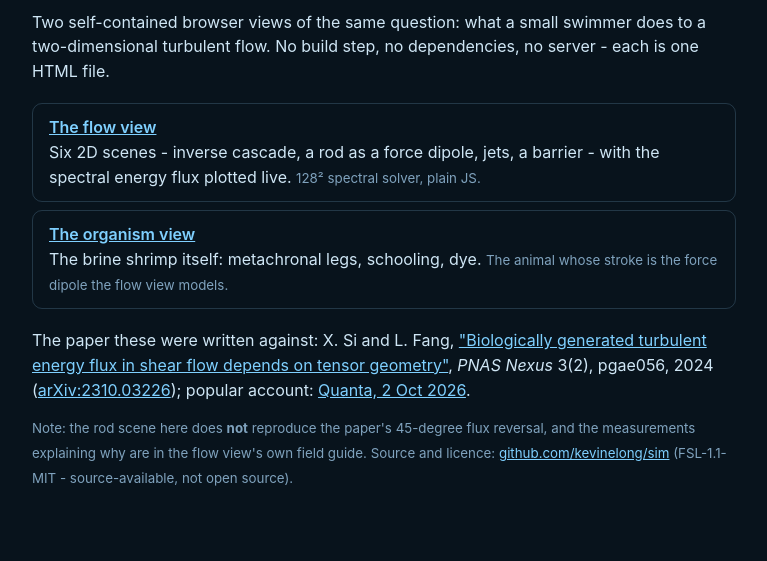
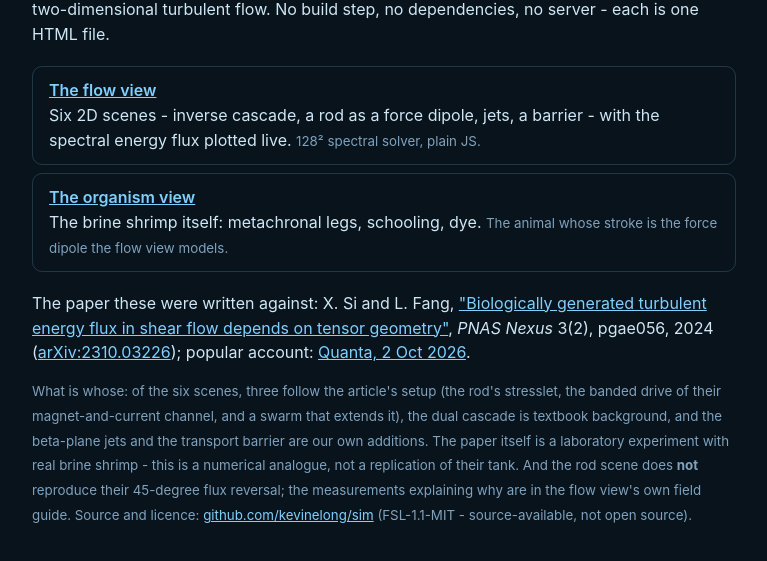
Before and after one commit to kevinelong/sim, a plain HTML site: page index.html in a window 1280 px wide. Shown: the part 193-754 px from the top of the page, without its empty margins (256-1023 px from the left). Drawn offline with Linux system fonts and the light colour scheme.

Commit message:
say what is whose: provenance of all six scenes, and that this is an analogue not a replication
Kevin asked whether the text explains three things: that the article inspired it, that it is arguably incomplete, and that it
includes items the article never had. It did the first (index.html, README 'Which paper', both views, RESUME line 3), did the
second only per scene ('Known limitations', the field guide's caveat, index's note), and never did the third - four of six
scenes carried no provenance at all.

- README: new 'What this is, and what it is not'. The paper is a laboratory experiment (salt-water film over magnets, a
  current-driven banded shear, real Artemia) plus a tensor-geometry argument and collaborators' simulations; this is a 128^2
  pseudo-spectral solver with one synthetic dipole. A table then assigns provenance per scene: rod and MHD channel are the
  article's; the swarm is our extension (the article motivates billions of swimmers, its experiments used one at a time); the
  dual cascade is the Kraichnan-Batchelor background; beta-plane jets and the transport barrier are ours, the barrier being
  something the article says the group is still exploring.
- index.html: a six-line version of the same, ending on the rod's measured non-reproduction.
- RESUME: the scope written down, plus a correction - Quanta does have a moderated comment section.

No claim about the simulation changed; this is what was missing from the description of it.

```diff
--- a/index.html
+++ b/index.html
@@ -39,8 +39,11 @@
      (<a href="https://arxiv.org/abs/2310.03226">arXiv:2310.03226</a>);
      popular account: <a href="https://www.quantamagazine.org/sea-monkeys-show-scientists-how-to-rewrite-a-rule-of-turbulence-20261002/">Quanta,
      2 Oct 2026</a>.</p>
-  <p><small>Note: the rod scene here does <b>not</b> reproduce the paper's 45-degree flux reversal, and the
-     measurements explaining why are in the flow view's own field guide. Source and licence:
+  <p><small>What is whose: of the six scenes, three follow the article's setup (the rod's stresslet, the banded drive of
+     their magnet-and-current channel, and a swarm that extends it), the dual cascade is textbook background, and the
+     beta-plane jets and the transport barrier are our own additions. The paper itself is a laboratory experiment with real
+     brine shrimp - this is a numerical analogue, not a replication of their tank. And the rod scene does <b>not</b>
+     reproduce their 45-degree flux reversal; the measurements explaining why are in the flow view's own field guide. Source and licence:
      <a href="https://github.com/kevinelong/sim">github.com/kevinelong/sim</a>
      (FSL-1.1-MIT - source-available, not open source).</small></p>
 </main>
```
Also changed, not shown: 2 other files.
